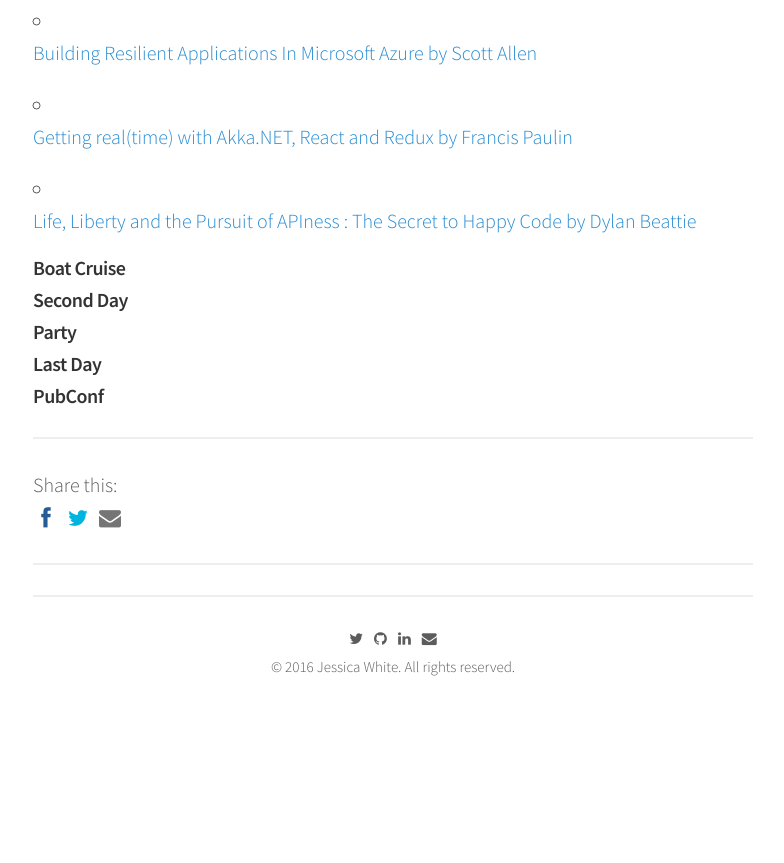
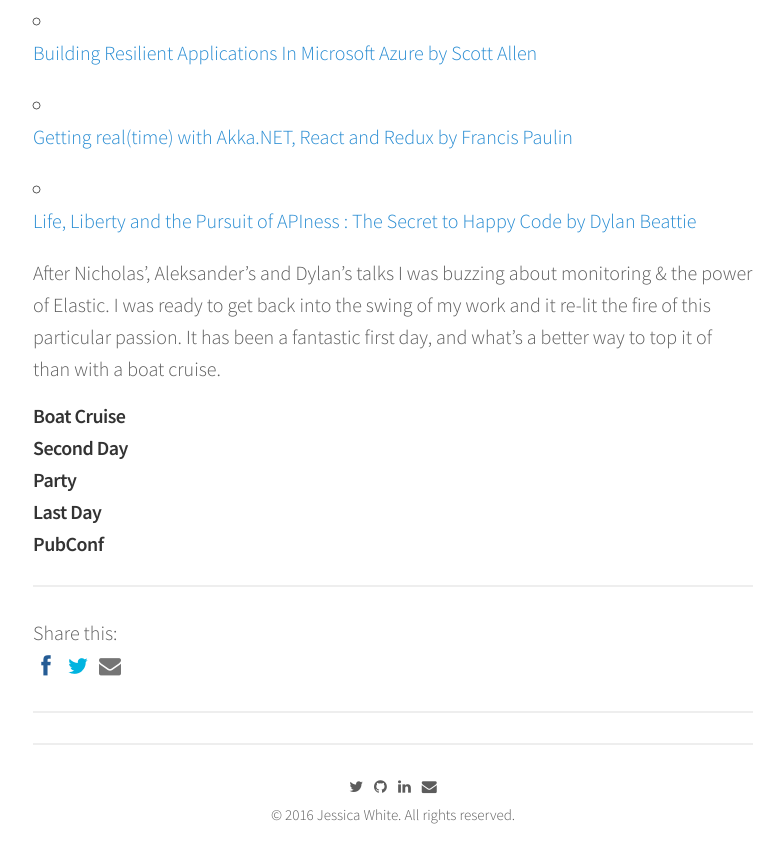
Before and after one commit to wordshaker/jesswhite_4, a Jekyll site: the page built from _posts/2017-06-19-ndcoslo2017-post.md, in a window 1280 px wide and 900 px high, scrolled down 1677 px. Shown: the top 863 px of the window, without its empty margins (247-1031 px from the left). Built offline with Jekyll 4.4.1, drawn with Linux system fonts in a browser that asks for light colours; nearby versions of some CDN libraries; before the commit the page ends 2456 px from its top, so only the background shows below that.

Commit message:
Add the talks I watched on the first day

```diff
--- a/_posts/2017-06-19-ndcoslo2017-post.md
+++ b/_posts/2017-06-19-ndcoslo2017-post.md
@@ -38,7 +38,7 @@
 
 * [Life, Liberty and the Pursuit of APIness : The Secret to Happy Code by Dylan Beattie](http://ndcoslo.com/talk/life-liberty-and-the-pursuit-of-apiness-the-secret-to-happy-code/)
 
-
+After Nicholas', Aleksander's and Dylan's talks I was buzzing about monitoring & the power of Elastic. I was ready to get back into the swing of my work and it re-lit the fire of this particular passion. It has been a fantastic first day, and what's a better way to top it of than with a boat cruise.
 
 ##### Boat Cruise
 
```
